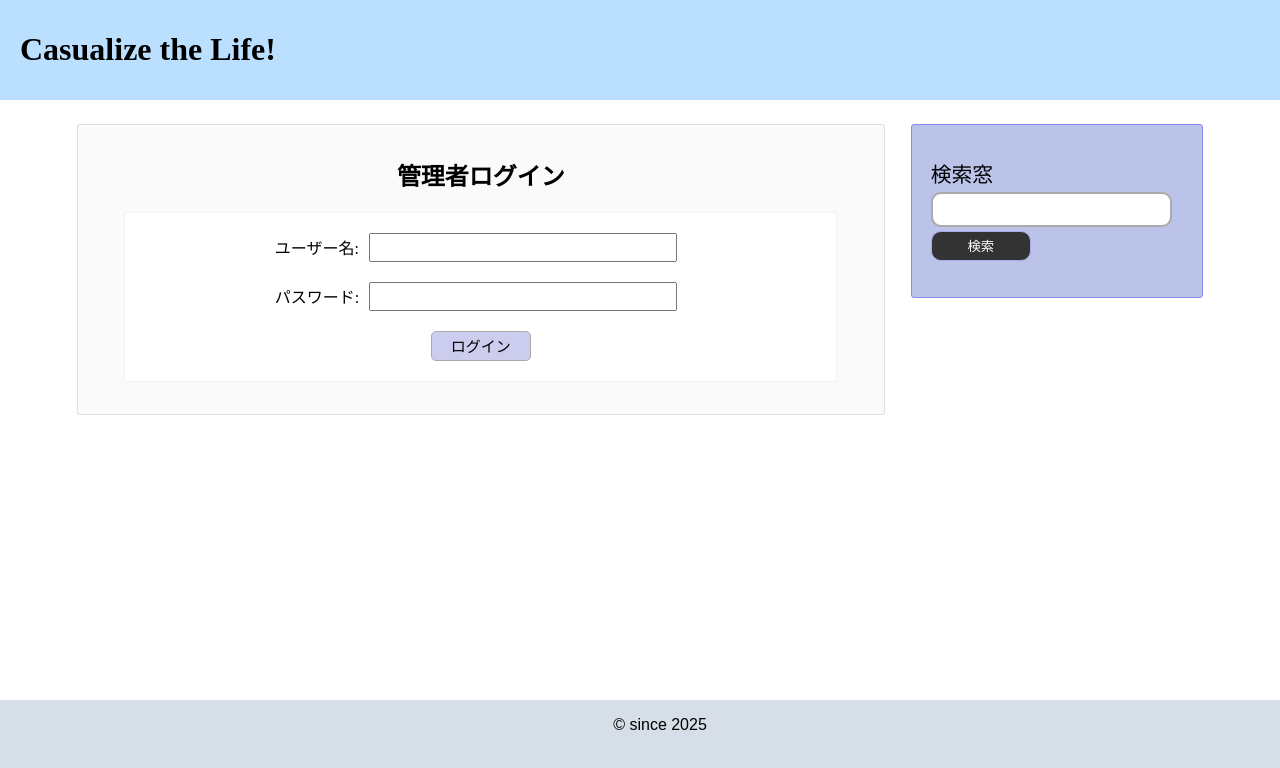
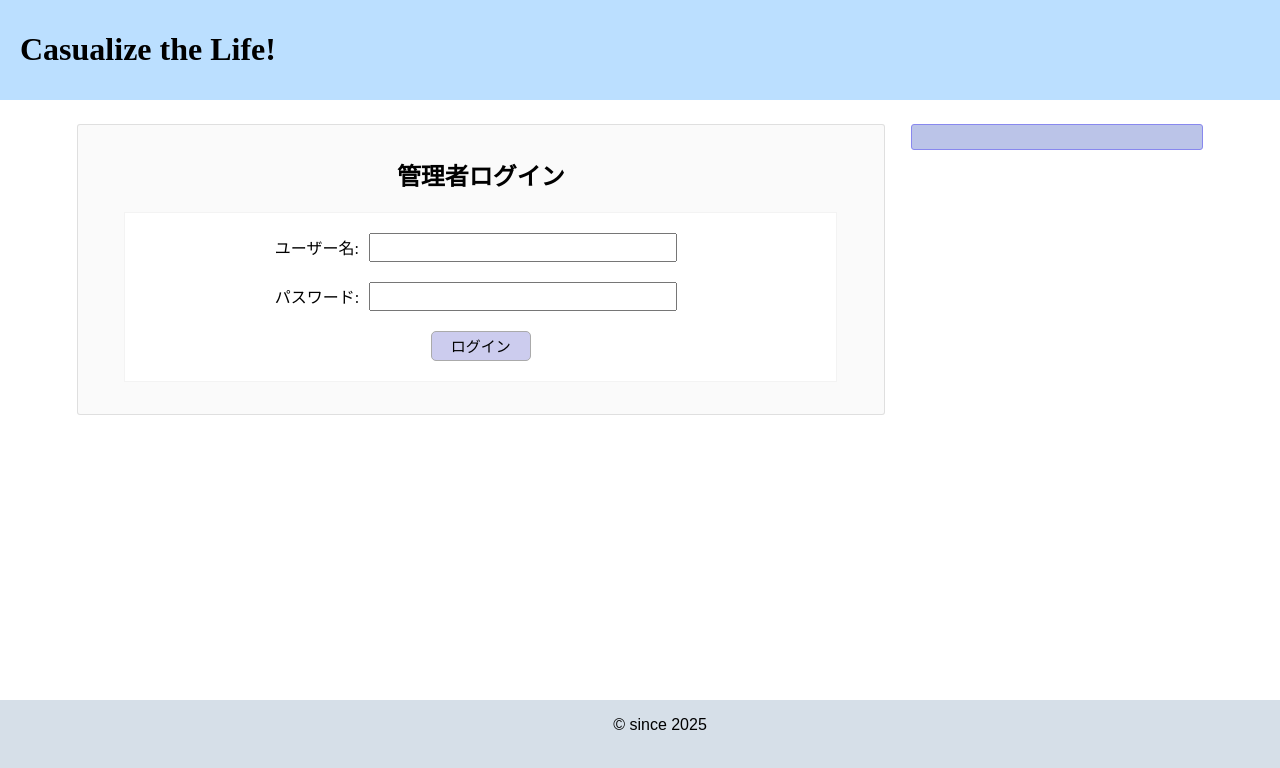
Before and after one commit to grkon03/newblog, a React (Create React App) app in the folder frontend/: page /admin/login in a window 1280 px wide. Shown: the top 768 px of the page. Built offline with nearby package versions, Linux system fonts and the light colour scheme; a web font is replaced by a local one.

Commit message:
refactor implementation of sidearea and add other sidearea admin

```diff
--- a/frontend/src/admin/createarticle.tsx
+++ b/frontend/src/admin/createarticle.tsx
@@ -1,14 +1,13 @@
 import React from 'react';
-import { MainAreaProps, SetSideArea } from '../types';
+import { MainAreaProps, InitSideArea } from '../types';
+import { AdminSA } from '../base-component/sidearea/admin';
 
 type Props = {
   mainareaprops?: MainAreaProps;
 };
 
-const sa = [<div>test</div>];
-
 const CreateArticle: React.FC<Props> = ({ mainareaprops }) => {
-  SetSideArea(mainareaprops, sa);
+  InitSideArea(mainareaprops, AdminSA);
   return <div></div>;
 };
 
--- a/frontend/src/base-component/sidearea.module.css
+++ b/frontend/src/base-component/sidearea.module.css
@@ -6,31 +6,3 @@
   font-size: 1.3em;
   line-height: 1.3em;
 }
-
-.sa_search {
-  input {
-    display: block;
-    margin: 0.5vh 0;
-    width: 90%;
-    border-radius: 10px;
-    border: 2px solid #aaa;
-    font-size: 1.1em;
-    padding: 5px;
-
-    &:focus {
-      outline: none;
-      border: 2px solid #55a;
-    }
-  }
-
-  button {
-    display: block;
-    margin: 0.5vh 0;
-    width: min(80%, 100px);
-    height: 30px;
-    background: #333;
-    color: #fff;
-    border: 1px solid #aae;
-    border-radius: 10px;
-  }
-}
--- a/frontend/src/base-component/sidearea.tsx
+++ b/frontend/src/base-component/sidearea.tsx
@@ -2,34 +2,11 @@ import React from 'react';
 import styles from './sidearea.module.css';
 
 type Props = {
-  displayDefaultItems?: boolean;
   items?: React.JSX.Element[];
 };
 
-const DefaultItems = (): React.JSX.Element[] => {
-  var items: React.JSX.Element[] = [];
-  items.push(
-    <div className={`${styles.sa_item} ${styles.sa_search}`} key="sai_search">
-      <div className={styles.sai_title}>検索窓</div>
-      <div className={styles.sai_content}>
-        <input className="sac_search_input" />
-        <button>検索</button>
-      </div>
-    </div>
-  );
-  return items;
-};
-
-const SideArea: React.FC<Props> = ({
-  displayDefaultItems = true,
-  items = [],
-}) => {
-  return (
-    <div className={styles.sidearea}>
-      {displayDefaultItems ? DefaultItems() : []}
-      {items}
-    </div>
-  );
+const SideArea: React.FC<Props> = ({ items = [] }) => {
+  return <div className={styles.sidearea}>{items}</div>;
 };
 
 export default SideArea;
--- /dev/null
+++ b/frontend/src/base-component/sidearea/admin.tsx
@@ -0,0 +1,14 @@
+import React from 'react';
+import { useNavigate } from 'react-router-dom';
+import sastyles from '../sidearea.module.css';
+
+const Menu: React.FC = () => {
+  const navigate = useNavigate();
+  return (
+    <div className={sastyles.sa_item}>
+      <button onClick={() => navigate('createarticle')}>記事を作成する</button>
+    </div>
+  );
+};
+
+export const AdminSA = [<Menu key="sai_createarticle" />];
--- /dev/null
+++ b/frontend/src/base-component/sidearea/normal.module.css
@@ -0,0 +1,27 @@
+.search {
+  input {
+    display: block;
+    margin: 0.5vh 0;
+    width: 90%;
+    border-radius: 10px;
+    border: 2px solid #aaa;
+    font-size: 1.1em;
+    padding: 5px;
+
+    &:focus {
+      outline: none;
+      border: 2px solid #55a;
+    }
+  }
+
+  button {
+    display: block;
+    margin: 0.5vh 0;
+    width: min(80%, 100px);
+    height: 30px;
+    background: #333;
+    color: #fff;
+    border: 1px solid #aae;
+    border-radius: 10px;
+  }
+}
--- /dev/null
+++ b/frontend/src/base-component/sidearea/normal.tsx
@@ -0,0 +1,17 @@
+import React from 'react';
+import sastyles from '../sidearea.module.css';
+import styles from './normal.module.css';
+
+const Search: React.FC = () => {
+  return (
+    <div className={`${sastyles.sa_item} ${styles.search}`}>
+      <div className={sastyles.sai_title}>検索窓</div>
+      <div className={sastyles.sai_content}>
+        <input className="sac_search_input" />
+        <button>検索</button>
+      </div>
+    </div>
+  );
+};
+
+export const NormalSA = [<Search key="sai_search" />];
--- a/frontend/src/contents/article.tsx
+++ b/frontend/src/contents/article.tsx
@@ -5,7 +5,7 @@ import styles from './article.module.css';
 import { ArticleInfo, GetArticle } from '../api/article';
 import { ConvertDateToJST } from '../util/date';
 import { GetImageSrc } from '../api/image';
-import { MainAreaProps, SetSideArea } from '../types';
+import { MainAreaProps, InitSideArea } from '../types';
 import {
   extractArticleIDs,
   CleanMarkdown,
@@ -19,7 +19,7 @@ type Props = {
 };
 
 const Article: React.FC<Props> = ({ mainareaprops }) => {
-  SetSideArea(mainareaprops);
+  InitSideArea(mainareaprops);
 
   const navigate = useNavigate();
   const { id } = useParams();
--- a/frontend/src/contents/home.tsx
+++ b/frontend/src/contents/home.tsx
@@ -2,14 +2,14 @@ import React, { useState, useEffect } from 'react';
 import { ArticleInfo, GetArticles } from '../api/article';
 import styles from './home.module.css';
 import ArticleCards from '../base-component/articlecards';
-import { MainAreaProps, SetSideArea } from '../types';
+import { MainAreaProps, InitSideArea } from '../types';
 
 type Props = {
   mainareaprops?: MainAreaProps;
 };
 
 const Home: React.FC<Props> = ({ mainareaprops }) => {
-  SetSideArea(mainareaprops);
+  InitSideArea(mainareaprops);
 
   const onestep = 10;
   const [articles, setArticles] = useState<ArticleInfo[]>([]);
--- a/frontend/src/routes.tsx
+++ b/frontend/src/routes.tsx
@@ -11,6 +11,10 @@ type RouteParam = {
 };
 
 export const MyRoutes: RouteParam[] = [
+  {
+    path: '/*',
+    elem: <Template></Template>,
+  },
   {
     path: '/',
     elem: (
--- a/frontend/src/template/NotFound404.tsx
+++ b/frontend/src/template/NotFound404.tsx
@@ -1,5 +1,5 @@
 import React from 'react';
-import { MainAreaProps, SetSideArea } from '../types';
+import { MainAreaProps, InitSideArea } from '../types';
 import styles from './NotFound404.module.css';
 
 type Props = {
@@ -7,7 +7,7 @@ type Props = {
 };
 
 const NotFound404: React.FC<Props> = ({ mainareaprops }) => {
-  SetSideArea(mainareaprops);
+  InitSideArea(mainareaprops);
 
   return (
     <div className={styles.nf404}>
--- a/frontend/src/types.ts
+++ b/frontend/src/types.ts
@@ -1,19 +1,17 @@
 import React, { ReactElement, useEffect } from 'react';
+import { NormalSA } from './base-component/sidearea/normal';
 
 // mainareaprops?: MainAreaProps should be contained in children of <ContentArea>{chlidren}</ContentArea>
 export type MainAreaProps = {
-  setSideAreaItems: (items: React.JSX.Element[]) => void;
+  setSideAreaItems: React.Dispatch<ReactElement[]>;
   isUpdatedSideArea: boolean;
   setIsUpdatedSideArea: (val: boolean) => void;
 };
 
-export function SetSideArea(p?: MainAreaProps, elements?: ReactElement[]) {
-  console.log('test1');
-  console.log(p);
+export function InitSideArea(p?: MainAreaProps, elements?: ReactElement[]) {
   useEffect(() => {
-    console.log('test2');
     if (p !== undefined && !p.isUpdatedSideArea) {
-      p.setSideAreaItems(elements ?? []);
+      p.setSideAreaItems(elements ?? NormalSA);
       p.setIsUpdatedSideArea(true);
     }
   }, [p, elements]);
```
